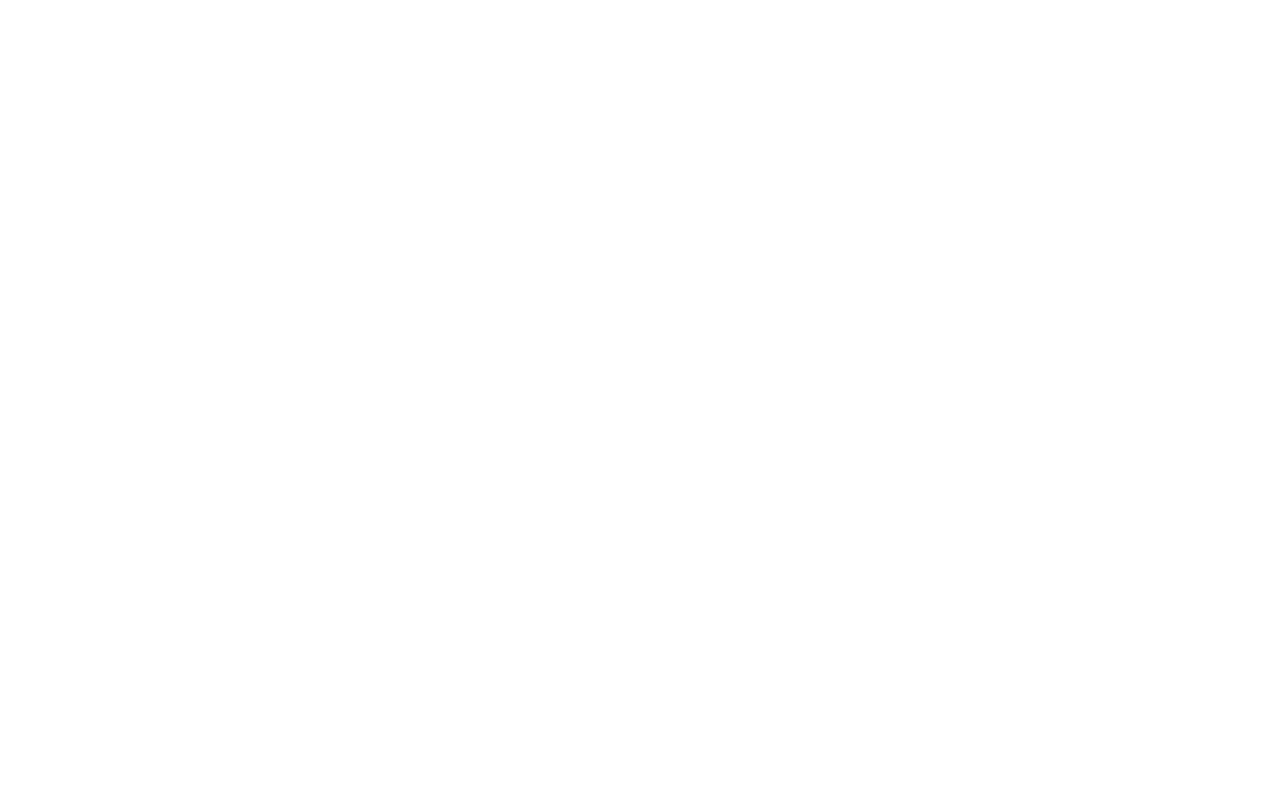
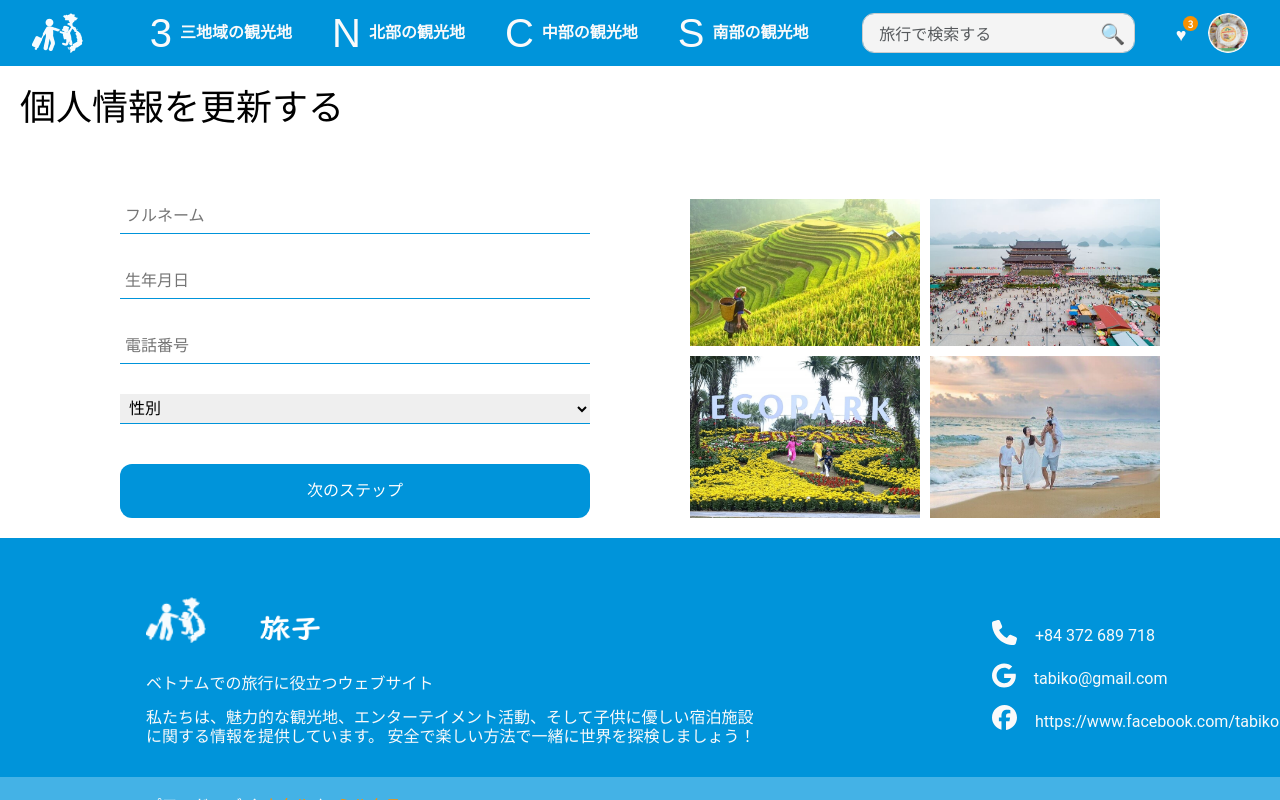
Before and after one commit to Kuwado/Ryoshi-Frontend, a React (Create React App) app: page /user/begin1 in a window 1280 px wide. Before the commit this address had no page. Built offline with nearby package versions, Linux system fonts and the light colour scheme; a web font is replaced by a local one.

Commit message:
Change the route of the web

```diff
--- a/src/App.js
+++ b/src/App.js
@@ -1,9 +1,25 @@
 import { BrowserRouter } from "react-router-dom";
-import AllRoutes from "./views/routes/route";
+import { Routes, Route, Navigate } from "react-router-dom";
+import LandingPage from "./views/pages/landing-page/landingPage";
+import Login from "./views/pages/login";
+import Register from "./views/pages/register";
+import ForgotPasswordOne from "./views/pages/forgot-password/forgot-password-1";
+import ForgotPasswordTwo from "./views/pages/forgot-password/forgot-password-2";
+import ForgotPasswordThree from "./views/pages/forgot-password/forgot-password-3";
+import UserRoute from "./views/routes/userRoute";
 function App() {
   return (
     <BrowserRouter>
-      <AllRoutes />
+      <Routes>
+        <Route path="/" element={<Navigate to="/landing" />} />
+        <Route path="/landing" element={<LandingPage />} />
+        <Route path="/login" element={<Login />} />
+        <Route path="/register" element={<Register />} />
+        <Route path="/forgot-password-one" element={<ForgotPasswordOne />} />
+        <Route path="/forgot-password-two" element={<ForgotPasswordTwo />} />
+        <Route path="/forgot-password-three" element={<ForgotPasswordThree />} />
+        <Route path="/user/*" element={<UserRoute />} />
+      </Routes>
     </BrowserRouter>
   );
 }
--- a/src/views/routes/route.js
+++ /dev/null
@@ -1,31 +0,0 @@
-import { Routes, Route, Navigate } from "react-router-dom";
-import LandingPage from "../pages/landing-page/landingPage";
-import Register from "../pages/register";
-import Login from "../pages/login";
-import Begin1 from "../pages/begin/begin1";
-import Begin1_5 from "../pages/begin/begin1.5";
-import Begin1_6 from "../pages/begin/begin1.6";
-import ForgotPasswordOne from "../pages/forgot-password/forgot-password-1";
-import ForgotPasswordTwo from "../pages/forgot-password/forgot-password-2";
-import ForgotPasswordThree from "../pages/forgot-password/forgot-password-3";
-import Testpage from "../pages/test-page/test-page";
-
-const AllRoutes = () => {
-  return (
-    <Routes>
-      <Route path="/" element={<Navigate to="/landing" />} />
-      <Route path="/landing" element={<LandingPage />} />
-      <Route path="/register" element={<Register />} />
-      <Route path="/login" element={<Login />} />
-      <Route path="/forgot-password" element={<ForgotPasswordOne />} />
-      <Route path="/forgot-password-2" element={<ForgotPasswordTwo />} />
-      <Route path="/forgot-password-3" element={<ForgotPasswordThree />} />
-      <Route path="/begin/1" element={<Begin1 />} />
-      <Route path="/begin/1-5" element={<Begin1_5 />} />
-      <Route path="/begin/1-6" element={<Begin1_6 />} />
-      <Route path="/testpage" element={<Testpage />} />
-    </Routes>
-  );
-};
-
-export default AllRoutes;
--- /dev/null
+++ b/src/views/routes/userRoute.js
@@ -0,0 +1,31 @@
+import { Routes, Route, Navigate } from "react-router-dom";
+import Begin1 from "../pages/begin/begin1";
+import Begin1_5 from "../pages/begin/begin1.5";
+import Begin1_6 from "../pages/begin/begin1.6";
+import Testpage from "../pages/test-page/test-page";
+import Header from "../../components/header";
+import Footer from "../../components/footer";
+
+function UserRoute(){
+  return(
+    <div>
+      <div>
+        <Header />
+      </div>
+      <div>
+        <Routes>
+          <Route path="/" element={<Navigate to="begin1" />} />
+          <Route path="/begin1" element={<Begin1 />} />
+          <Route path="/begin1.5" element={<Begin1_5 />} />
+          <Route path="/begin1.6" element={<Begin1_6 />} />
+          <Route path="/test-page" element={<Testpage />} />
+        </Routes>
+      </div>
+      <div>
+        <Footer />
+      </div>
+    </div>
+  );
+}
+
+export default UserRoute;
```
